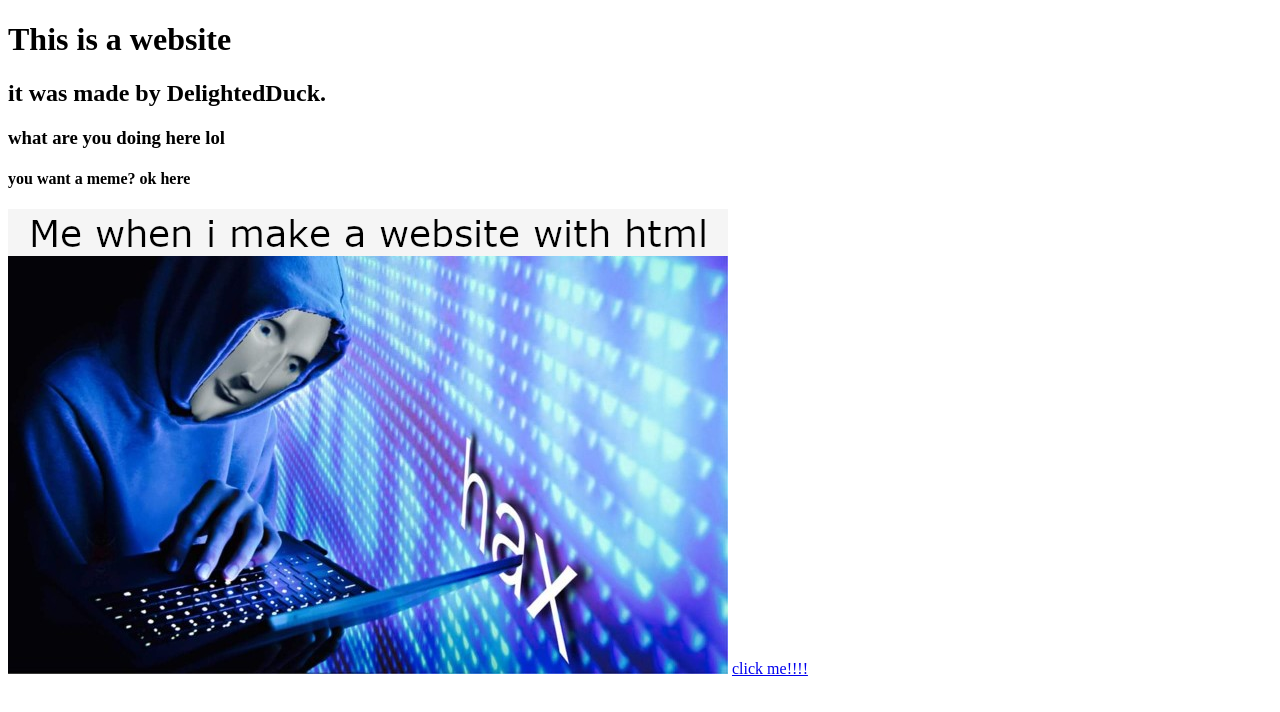
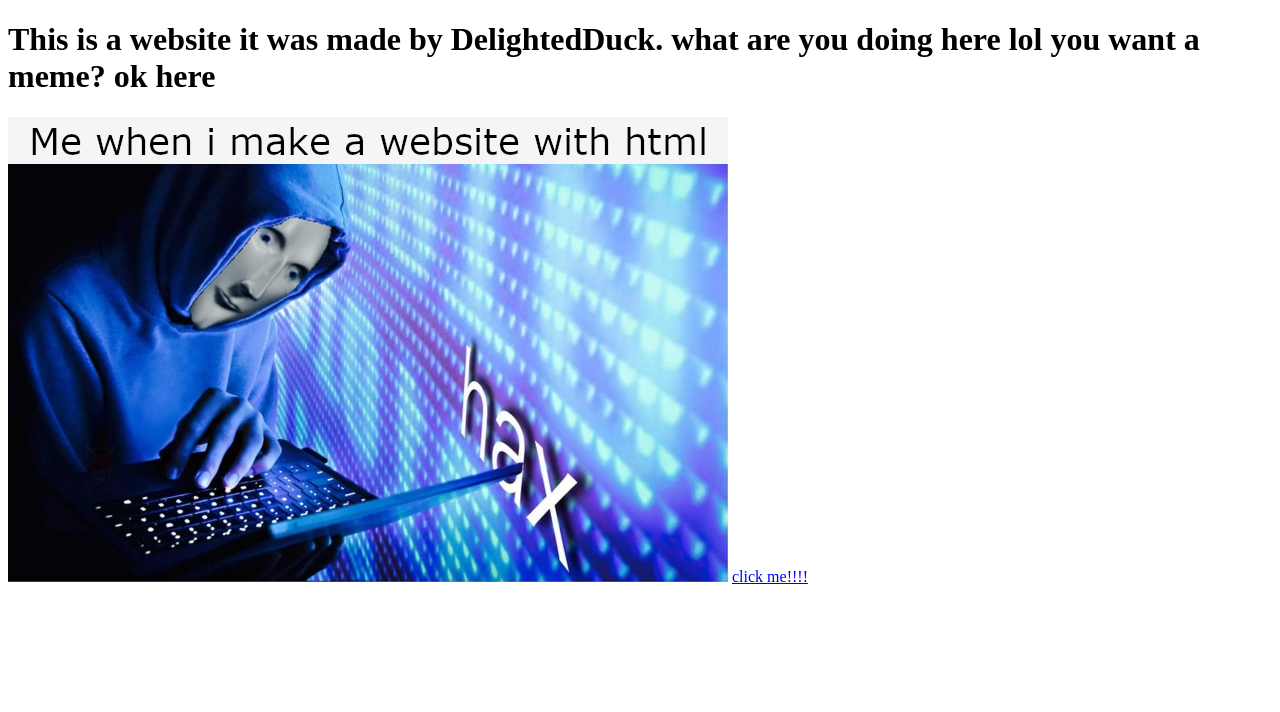
Before and after one commit to DelightedDuck/Delighted-Website, a plain HTML site: page index.html in a window 1280 px wide. Drawn offline with Linux system fonts and the light colour scheme.

Commit message:
smol fix

```diff
--- a/index.html
+++ b/index.html
@@ -5,10 +5,12 @@
 </head>
 <body>
 
-<h1>This is a website</h1>
-<h2>it was made by DelightedDuck.</h2>
-<h3>what are you doing here lol</h3>
-<h4>you want a meme? ok here</h3>
+<h1>
+<p1>This is a website</p1>
+<p2>it was made by DelightedDuck.</p2>
+<p3>what are you doing here lol</p3>
+<p4>you want a meme? ok here</p4>
+</h1>
 
 <img src="hax1.png" alt="insert handmade meme here" width="720" height="465">
 <a href="https://delightedduck.gitub.io/page2.html">click me!!!!</a>
```
